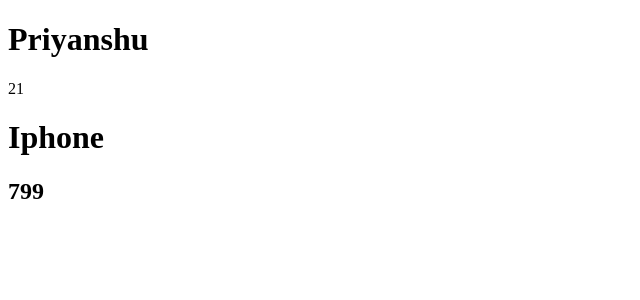
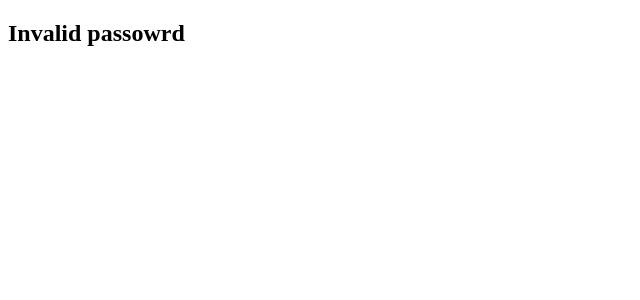
Before and after one commit to prnshjh/Movie-Flix, a React (Vite) app: page / in a window 1280 px wide. Shown: the top 300 px of the page, without its empty margins (0-640 px from the left). Built offline with nearby package versions, Linux system fonts and the light colour scheme.

Commit message:
conditional rendering

```diff
--- a/src/App.jsx
+++ b/src/App.jsx
@@ -1,12 +1,15 @@
-import React from 'react'
-import Person from './Person'
-import Product from './Product'
+const ValidPassword=()=><h1>Valid Password</h1>;
+const InvalidPassword=()=><h2>Invalid passowrd</h2>;
+
+const Password=({isValid})=>{
+  return isValid? <ValidPassword/>:<InvalidPassword/>
+};
 
 const App = () => {
-  return (<div>
-  <Person name="Priyanshu" age={21} />
-  <Product name="Iphone" price={799}/>
-  </div>
+  return (
+    <div>
+      <Password isValid={false}/>
+    </div>
   )
 }
 
```
Also changed, not shown: src/Card.jsx (added, +11 -0 lines), src/notes.txt, src/samples.txt (added).
